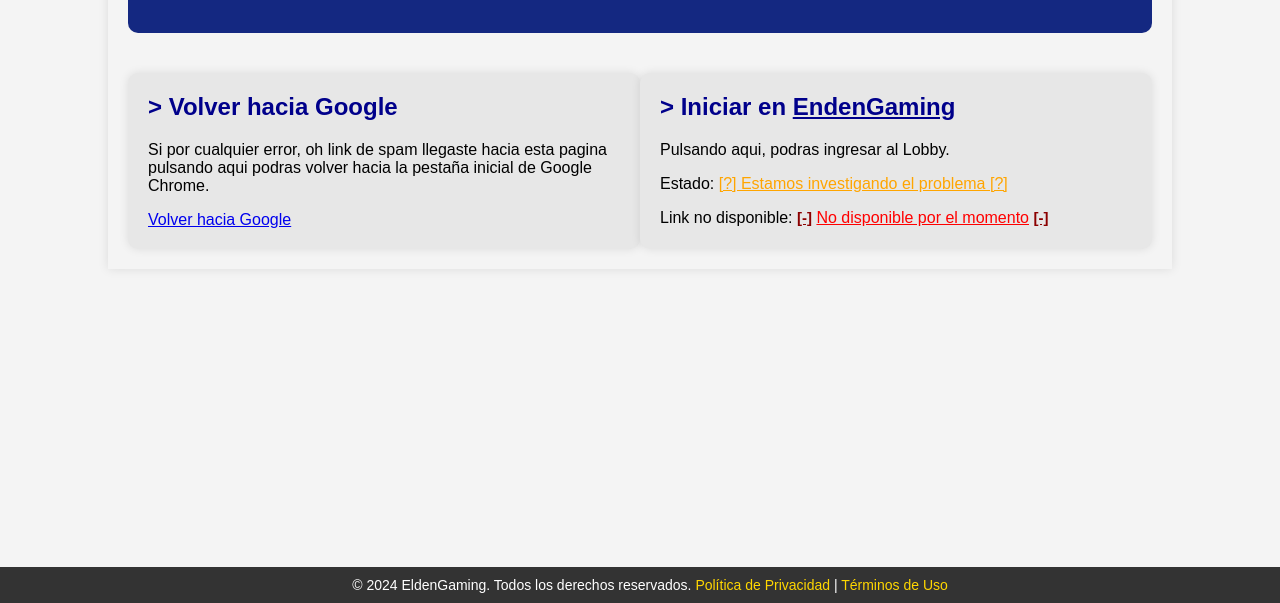
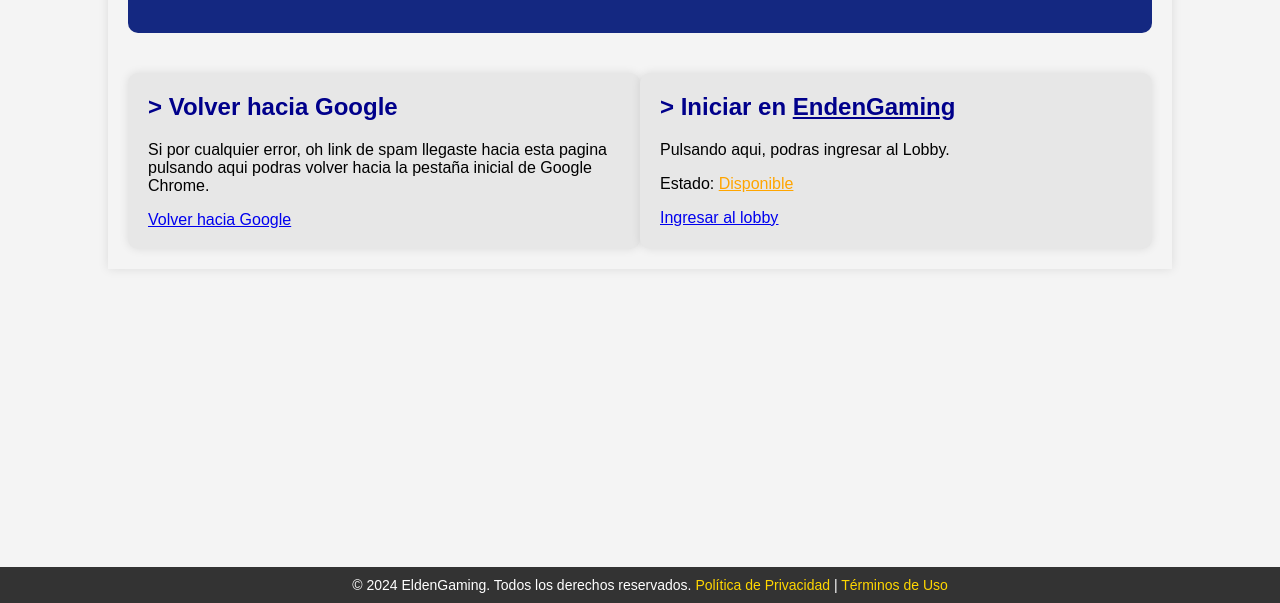
Before and after one commit to MagnusHarven/EldenGaming, a plain HTML site: page index.html in a window 1280 px wide. Shown: the part 197-800 px from the top of the page. Drawn offline with Linux system fonts and the light colour scheme.

Commit message:
Update index.html

```diff
--- a/index.html
+++ b/index.html
@@ -132,8 +132,8 @@
             <div class="caja">
                 <h2 class="EG">> Iniciar en <u>EndenGaming</u> </h2>
                 <p>Pulsando aqui, podras ingresar al Lobby.</p>
-                <p class="status">Estado: <a class="mnt"><u>[?] Estamos investigando el problema [?]</u></a></p>
-                <a class="link">Link no disponible: <u class="mnt2">[-]</u> <u class="mnt3">No disponible por el momento</u> <u class="mnt4">[-]</u></a>
+                <p class="status">Estado: <a class="mnt"><u>Disponible</u></a></p>
+                <a href="../Vestibulo/index.html"><u>Ingresar al lobby</u></a>
                 <footer>
                     <p>&copy; 2024 EldenGaming. Todos los derechos reservados. <a href="#">Política de Privacidad</a> | <a href="#">Términos de Uso</a></p>
                 </footer>
```
